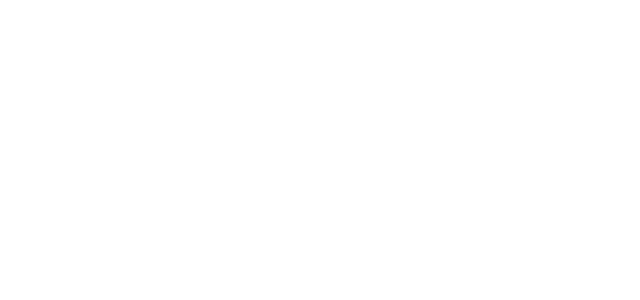
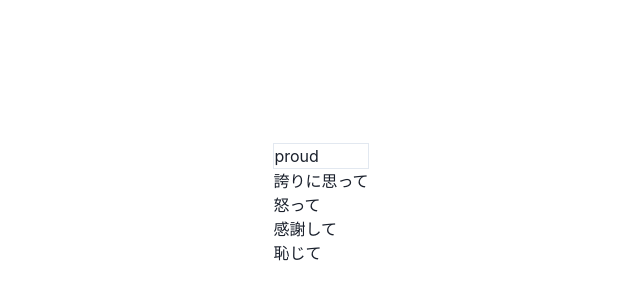
Before and after one commit to illionillion/react-word-quiz, a React (Create React App) app: page /NormalQuiz in a window 1280 px wide. Shown: the part 196-496 px from the top of the page, without its empty margins (319-959 px from the left). Built offline with nearby package versions, Linux system fonts and the light colour scheme.

Commit message:
普通のも開始

```diff
--- a/src/App.tsx
+++ b/src/App.tsx
@@ -6,6 +6,7 @@
 import wordData from "./data.json";
 import { BrowserRouter, Navigate, Route, Routes } from "react-router-dom";
 import DragQuiz from "./components/DragQuiz";
+import NormalQuiz from "./components/NormalQuiz";
 
 interface optionWordProps<T> {
   0: T;
@@ -36,7 +37,7 @@
           }
         />
         <Route path="/DragQuiz" element={<DragQuiz />} />
-        <Route path="/NormalQuiz" element={<></>} />
+        <Route path="/NormalQuiz" element={<NormalQuiz/>} />
       </Routes>
     </BrowserRouter>
   );
--- /dev/null
+++ b/src/components/NormalQuiz.tsx
@@ -0,0 +1,65 @@
+import { useEffect, useRef, useState } from "react";
+import { wordProps } from "./DragQuiz";
+import wordData from "../data.json";
+import { Box, List, ListItem } from "@chakra-ui/react";
+
+const NormalQuiz = () => {
+  const [currentWord, setCurrentWord] = useState<wordProps>();
+  const [optionWord, setOptionWord] = useState<wordProps[]>();
+
+  const selectWord = () => {
+    const word = wordData[Math.floor(Math.random() * wordData.length)];
+    setCurrentWord(word);
+    const options: wordProps[] = [];
+    options.push(word);
+
+    for (let i = 0; i < 3; i++) {
+      const filterWord = wordData.filter((item) => !options.includes(item)); // inclidesで判定できた
+      // console.log(filterWord);
+      options.push(filterWord[Math.floor(Math.random() * filterWord.length)]);
+    }
+    console.log(options);
+    setOptionWord(options);
+  };
+
+  let ignore = false;
+  useEffect(() => {
+    const start = async () => {
+      if (ignore) return;
+      selectWord();
+    };
+    start();
+    return () => {
+      ignore = true;
+    };
+  }, []);
+
+  const shuffle = ([...array]: wordProps[]) => {
+    if (!array.length) return [];
+    for (let i = array.length - 1; i >= 0; i--) {
+      const j = Math.floor(Math.random() * (i + 1));
+      [array[i], array[j]] = [array[j], array[i]];
+    }
+    return array;
+  };
+  return (
+    <Box
+      w="100vw"
+      h="100vh"
+      display="flex"
+      justifyContent="center"
+      alignItems="center"
+    >
+      <Box>
+          <Box borderWidth="1px">{currentWord?.eng}</Box>
+          <List>
+            {shuffle(optionWord ?? []).map((item, index) => (
+              <ListItem key={index}>{item.jap}</ListItem>
+            ))}
+          </List>
+      </Box>
+    </Box>
+  );
+};
+
+export default NormalQuiz;
```
